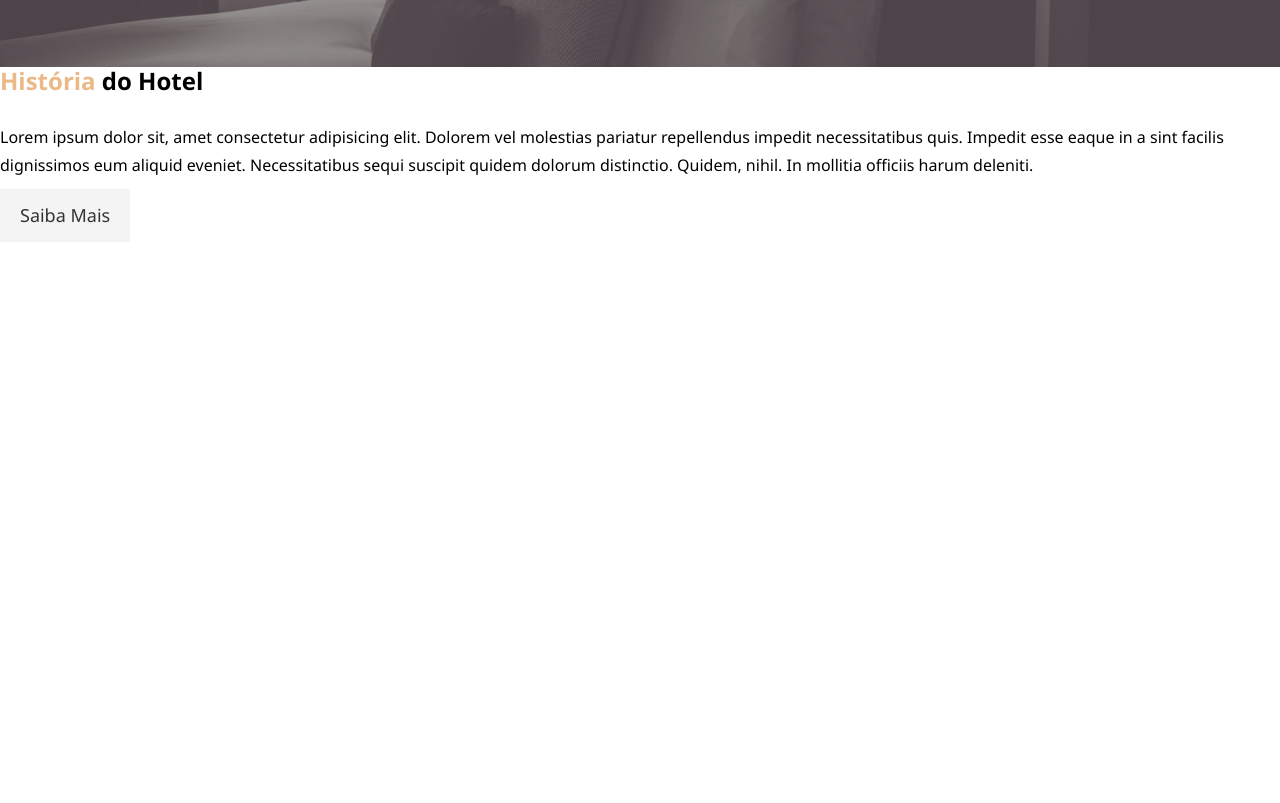
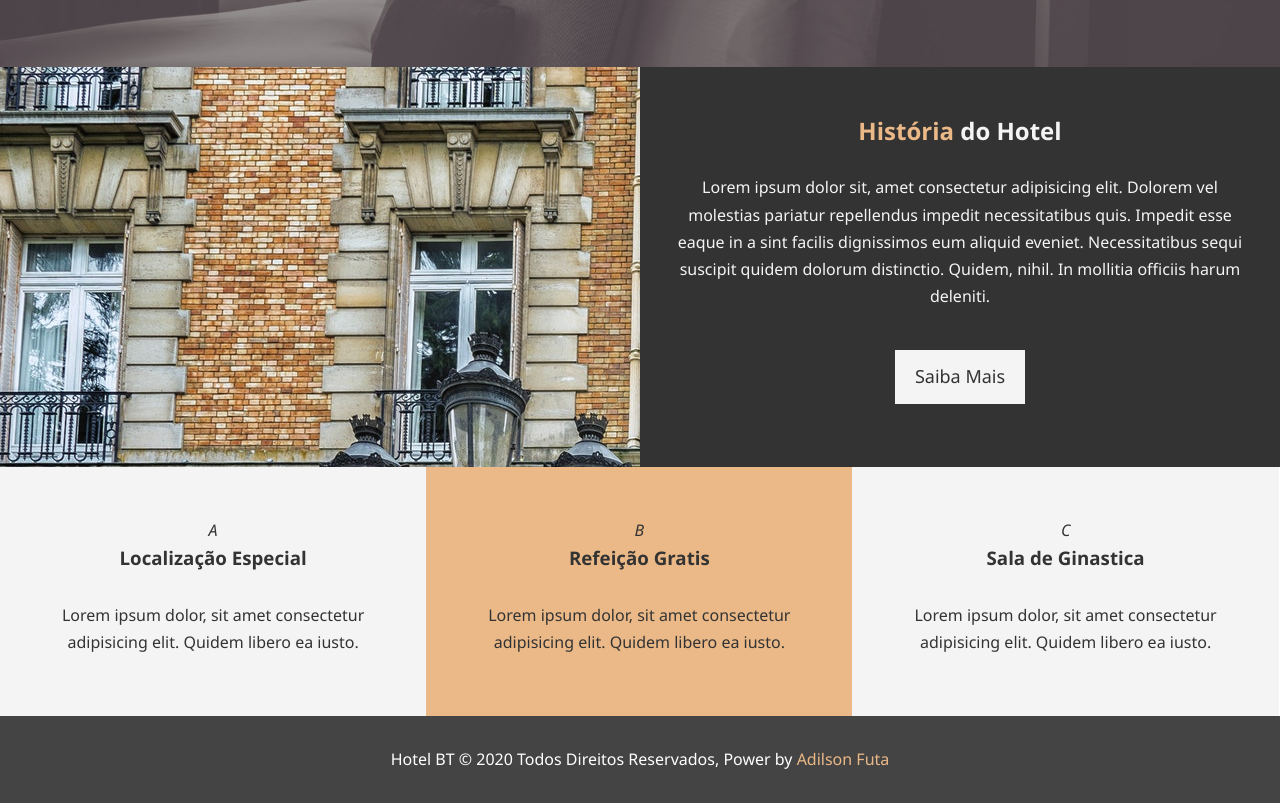
Before and after one commit to adilsonfuta/Hotel_WebSite, a plain HTML site: page index.html in a window 1280 px wide. Shown: the part 600-1403 px from the top of the page. Before the commit the page ends 842 px from the top, so only its background shows below. Drawn offline with Linux system fonts and the light colour scheme.

Commit message:
finalizado a pagina principal

```diff
--- a/css/home_index.css
+++ b/css/home_index.css
@@ -67,13 +67,61 @@
 
 /* inicio das sessoes ... */
 
-section #home-info{
+section#home-info{
     height: 400px;
 }
 
-#home-info .info-img{
+section#home-info .info-img{
     float: left;
     width: 50%;
     background: url('../img/photo-1.jpg')  no-repeat;
     min-height: 100%;
 }
+
+section#home-info .info-content{
+    float: right;
+    width: 50%;
+    height: 100%;
+    text-align: center;
+    padding: 50px 30px;
+    overflow: hidden;
+
+}
+
+section#home-info .info-content p{
+    padding-bottom: 30px;
+}
+
+
+/*features css */
+
+.box{
+    float: left;
+    width: 33.3%;
+    padding: 50px;
+    text-align: center;
+}
+
+.box i{
+    margin-bottom: 10px;
+}
+
+/* Agora sim o footer*/
+
+#main-footer{
+    text-align: center;
+    background: #444;
+    color:var(--branca);
+    padding: 20px;
+}
+
+#main-footer a{
+    color: var(--rosa);
+}
+
+
+/* antes do footer temos de limpar*/
+
+    .clear{
+        clear: both;
+    }
--- a/css/style.css
+++ b/css/style.css
@@ -66,8 +66,23 @@ p{
 }
 
 .btn-light{
-  background:#f4f4f4;
-  color: #333;
+    background:#f4f4f4;
+    color: #333;
+  }
+
+  .bg-dark{
+    background: #333;
+    color:#f4f4f4;
+  }
+
+  .bg-ligth{
+    background:#f4f4f4;
+    color: #333;
+  }
+
+.bg-primary{
+    background: var(--rosa);
+    color: var(--primarycolor);
 }
 
 .btn:hover{
--- a/index.html
+++ b/index.html
@@ -7,6 +7,7 @@
     <meta name="description" content="Bem vindo ao Hotel mais Luxoso de Luanda">
     <meta name="keywords" content="Hotel, Hotel Luanda, hospedagem Luanda">
     <link rel="stylesheet" href="/css/style.css">
+    <!-- colocar abaixo link do fontawesome -->
     <title>Hotel BT |Luanda</title>
 </head>
 
@@ -61,8 +62,32 @@
 
     </section>
 
+    <section class="" id="feature">
+        <div class="box btn-light">
+            <!-- o codigo i abaixo é o icone-->
+            <i class="fas fa-hotel fa-3x">A</i>
+            <h3>Localização Especial</h3>
+            <p>Lorem ipsum dolor, sit amet consectetur adipisicing elit. Quidem libero ea iusto.</p>
+        </div>
+        <div class="box bg-primary">
+              <!-- o codigo i abaixo é o icone-->
+              <i class="fas fa-utensils fa-3x">B</i>
+            <h3>Refeição Gratis</h3>
+            <p>Lorem ipsum dolor, sit amet consectetur adipisicing elit. Quidem libero ea iusto.</p>
+        </div>
+        <div class="box btn-light">
+              <!-- o codigo i abaixo é o icone-->
+              <i class="fas fa-dumbbell fa-3x">C</i>
+            <h3>Sala de Ginastica</h3>
+            <p>Lorem ipsum dolor, sit amet consectetur adipisicing elit. Quidem libero ea iusto.</p>
+        </div>
+    </section>
 
+    <div class="clear"></div>
 
+    <footer id="main-footer">
+        <p>Hotel BT &copy; 2020 Todos Direitos Reservados, Power by <span><a href="https://github.com/adilsonfuta"> Adilson Futa</a></span> </p>
+    </footer>
 
 </body>
 
```
Lines whose indentation alone changed are shown as unchanged.
